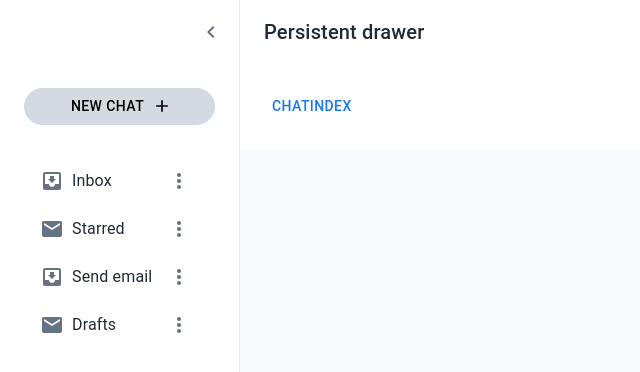
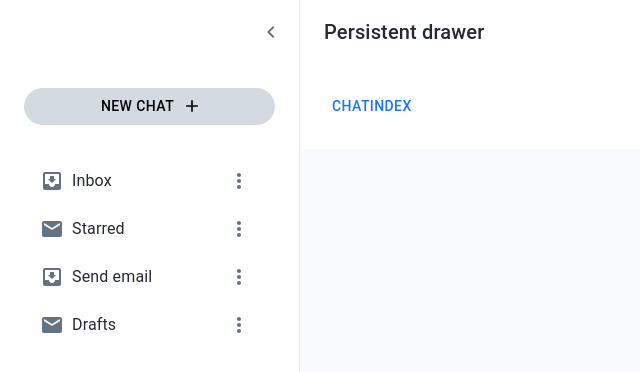
Before and after one commit to hptprobook/trainning_equipment_2024, a React (Vite) app in the folder website/: page /chat in a window 1280 px wide. Shown: the top 372 px of the page, without its empty margins (0-640 px from the left). Built offline with nearby package versions, Linux system fonts and the light colour scheme; no server answers.

Commit message:
feat: config nav

```diff
--- a/website/src/layout/chat/ChatLayout.jsx
+++ b/website/src/layout/chat/ChatLayout.jsx
@@ -10,8 +10,9 @@ import { useResponsive } from '~/config/reponsiveConfig';
 import Header from './header';
 import NavChat from './nav';
 import NewChatButton from './common/NewChatButton';
+import { NAV_WIDTH } from './layoutConfig';
 
-const drawerWidth = 240;
+const drawerWidth = NAV_WIDTH;
 
 const Main = styled('main', { shouldForwardProp: (prop) => prop !== 'open' })(
   ({ theme, open }) => ({
--- a/website/src/layout/chat/header.jsx
+++ b/website/src/layout/chat/header.jsx
@@ -8,8 +8,9 @@ import MenuIcon from '@mui/icons-material/Menu';
 
 import PropTypes from 'prop-types';
 import { IconButton, Toolbar, Typography } from '@mui/material';
+import { NAV_WIDTH } from './layoutConfig';
 
-const drawerWidth = 240;
+const drawerWidth = NAV_WIDTH;
 
 const AppBar = styled(MuiAppBar, {
   shouldForwardProp: (prop) => prop !== 'open',
--- /dev/null
+++ b/website/src/layout/chat/layoutConfig.js
@@ -0,0 +1 @@
+export const NAV_WIDTH = 300;
--- a/website/src/layout/chat/nav.jsx
+++ b/website/src/layout/chat/nav.jsx
@@ -41,7 +41,7 @@ const NavChat = () => {
         >
           <ListItemButton
             sx={{
-              borderRadius: '24px',
+              borderRadius: '12px',
             }}
           >
             <ItemIconCus
```
